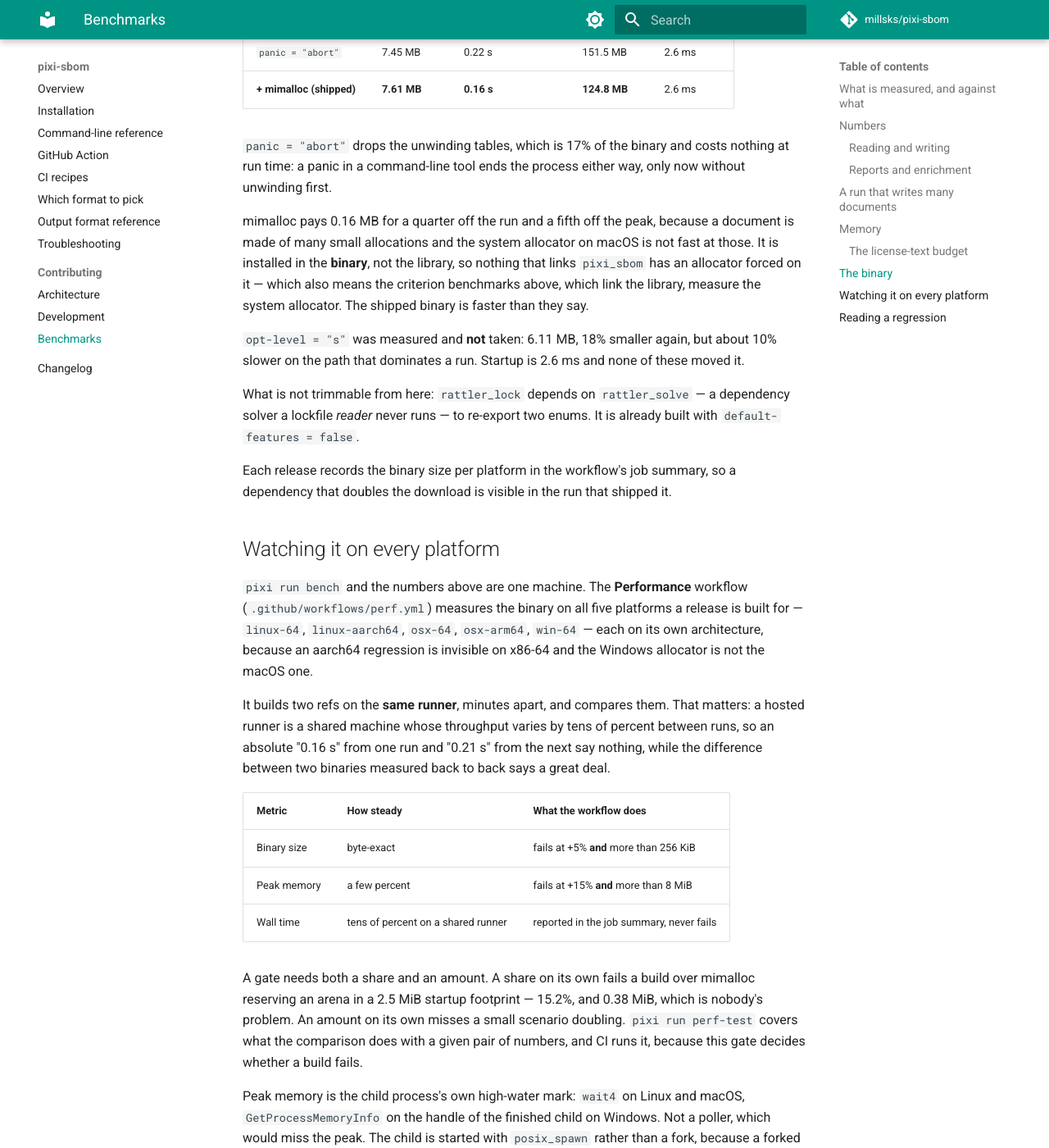
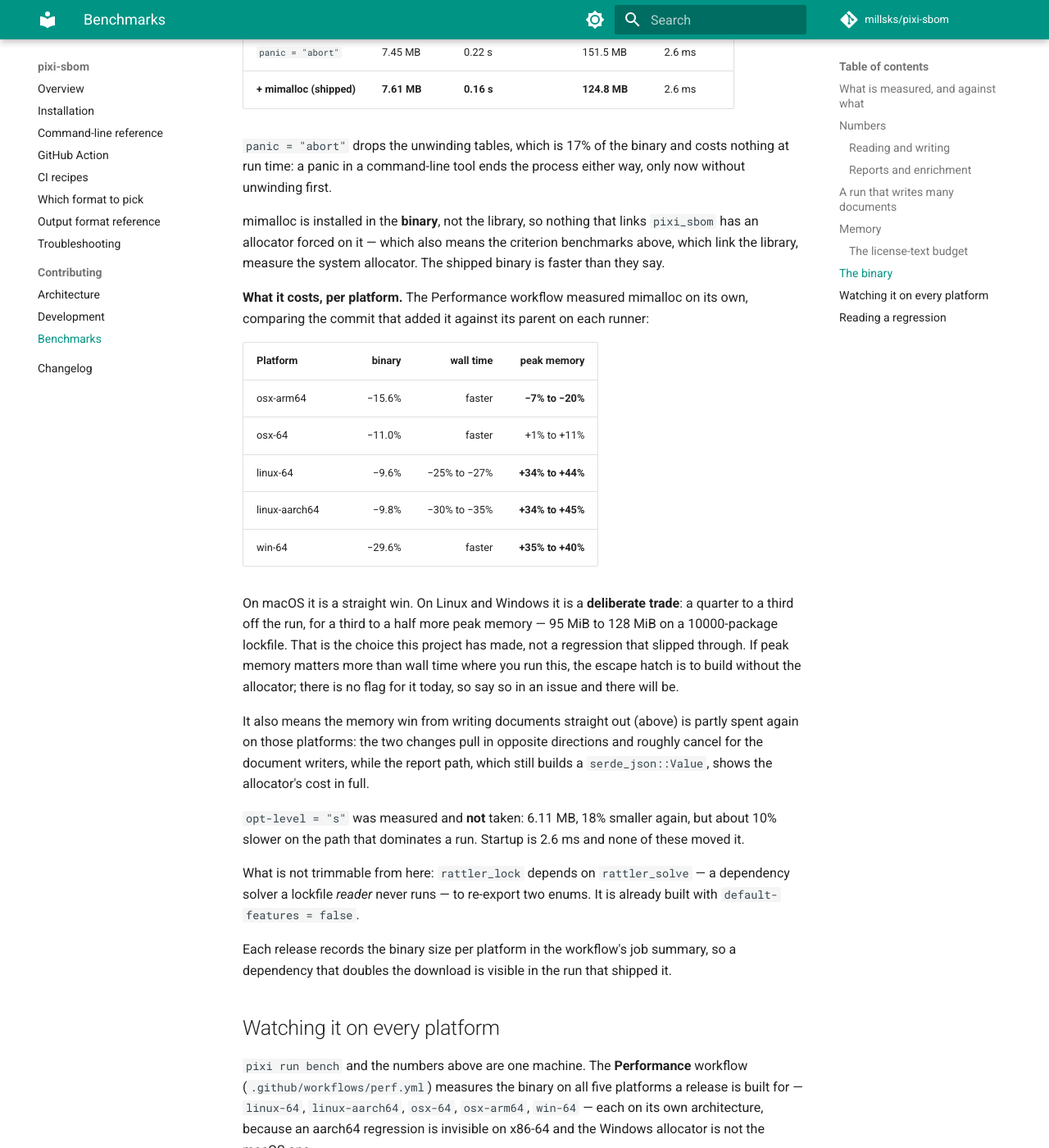
Before and after one commit to millsks/pixi-sbom, an MkDocs documentation site: the page built from docs/benchmarks.md, in a window 1280 px wide and 1400 px high, scrolled down 4174 px. Shown: the whole window at 82% size. Built offline with MkDocs 1.6.1 and Material for MkDocs 9.7.7, drawn with Linux system fonts in a browser that asks for light colours; comment, search, counter and statistics services are not loaded; the version menu is left out; some of the changed text lies outside the part shown.

Commit message:
docs(perf): record what mimalloc costs, per platform, as a choice
The Performance workflow compared the commit that added mimalloc against
its parent on each runner, which is the measurement #189 should have had
and did not: I measured one laptop and called it a clean win.

It is a clean win on macOS. On Linux and Windows it is a trade — a
quarter to a third off the run for a third to a half more peak memory,
95 MiB to 128 MiB on a 10000-package lockfile. Keeping it is the choice
this project has made, so benchmarks.md now carries the per-platform
numbers and says so, rather than leaving the next person to find a 45%
memory regression and assume nobody noticed.

The gate's memory limit goes to 60%, above the 45.4% the change costs at
worst. A limit tight enough to catch that fails every comparison
spanning it, which is a gate that cries wolf about a documented
decision. Within one allocator the real numbers are single digits, so
once 0.10.0 is the baseline this should come back towards 15%; that is
written down next to the constant and in the docs.

Also corrected: the regression is not confined to the report path, as I
said earlier. It is every large scenario on Linux and Windows. Comparing
against 0.9.5 hid it, because the streaming writer's memory win and the
allocator's memory cost roughly cancel for documents, and only the
report path -- which still builds a serde_json::Value -- showed the cost
in full.

Co-Authored-By: Claude Opus 5 (1M context) <noreply@anthropic.com>

```diff
--- a/docs/benchmarks.md
+++ b/docs/benchmarks.md
@@ -128,11 +128,30 @@ allocator. Measured on an Apple M4:
 `panic = "abort"` drops the unwinding tables, which is 17% of the binary and costs nothing at run time: a panic
 in a command-line tool ends the process either way, only now without unwinding first.
 
-mimalloc pays 0.16 MB for a quarter off the run and a fifth off the peak, because a document is made of many
-small allocations and the system allocator on macOS is not fast at those. It is installed in the **binary**, not
-the library, so nothing that links `pixi_sbom` has an allocator forced on it — which also means the criterion
-benchmarks above, which link the library, measure the system allocator. The shipped binary is faster than they
-say.
+mimalloc is installed in the **binary**, not the library, so nothing that links `pixi_sbom` has an allocator
+forced on it — which also means the criterion benchmarks above, which link the library, measure the system
+allocator. The shipped binary is faster than they say.
+
+**What it costs, per platform.** The Performance workflow measured mimalloc on its own, comparing the commit
+that added it against its parent on each runner:
+
+| Platform | binary | wall time | peak memory |
+|---|---:|---:|---:|
+| osx-arm64 | −15.6% | faster | **−7% to −20%** |
+| osx-64 | −11.0% | faster | +1% to +11% |
+| linux-64 | −9.6% | −25% to −27% | **+34% to +44%** |
+| linux-aarch64 | −9.8% | −30% to −35% | **+34% to +45%** |
+| win-64 | −29.6% | faster | **+35% to +40%** |
+
+On macOS it is a straight win. On Linux and Windows it is a **deliberate trade**: a quarter to a third off the
+run, for a third to a half more peak memory — 95 MiB to 128 MiB on a 10000-package lockfile. That is the choice
+this project has made, not a regression that slipped through. If peak memory matters more than wall time where
+you run this, the escape hatch is to build without the allocator; there is no flag for it today, so say so in an
+issue and there will be.
+
+It also means the memory win from writing documents straight out (above) is partly spent again on those
+platforms: the two changes pull in opposite directions and roughly cancel for the document writers, while the
+report path, which still builds a `serde_json::Value`, shows the allocator's cost in full.
 
 `opt-level = "s"` was measured and **not** taken: 6.11 MB, 18% smaller again, but about 10% slower on the path
 that dominates a run. Startup is 2.6 ms and none of these moved it.
@@ -158,13 +177,18 @@ deal.
 | Metric | How steady | What the workflow does |
 |---|---|---|
 | Binary size | byte-exact | fails at +5% **and** more than 256 KiB |
-| Peak memory | a few percent | fails at +15% **and** more than 8 MiB |
+| Peak memory | a few percent within one allocator | fails at +60% **and** more than 8 MiB |
 | Wall time | tens of percent on a shared runner | reported in the job summary, never fails |
 
 A gate needs both a share and an amount. A share on its own fails a build over mimalloc reserving an arena in a
 2.5 MiB startup footprint — 15.2%, and 0.38 MiB, which is nobody's problem. An amount on its own misses a small
 scenario doubling. `pixi run perf-test` covers what the comparison does with a given pair of numbers, and CI runs
 it, because this gate decides whether a build fails.
+
+The memory limit is 60% rather than something tighter because a change of allocator moves peak memory by tens of
+percent, and the 0.9.5 → 0.10.0 comparison spans exactly that (up to +45.4%, deliberately — see above). Within
+one allocator the real numbers are single digits, so once 0.10.0 is the baseline every comparison starts from,
+this should come back towards 15%; it costs nothing then and catches much more.
 
 Peak memory is the child process's own high-water mark: `wait4` on Linux and macOS,
 `GetProcessMemoryInfo` on the handle of the finished child on Windows. Not a poller, which would miss the peak.
```
Also changed, not shown: 2 other files.
